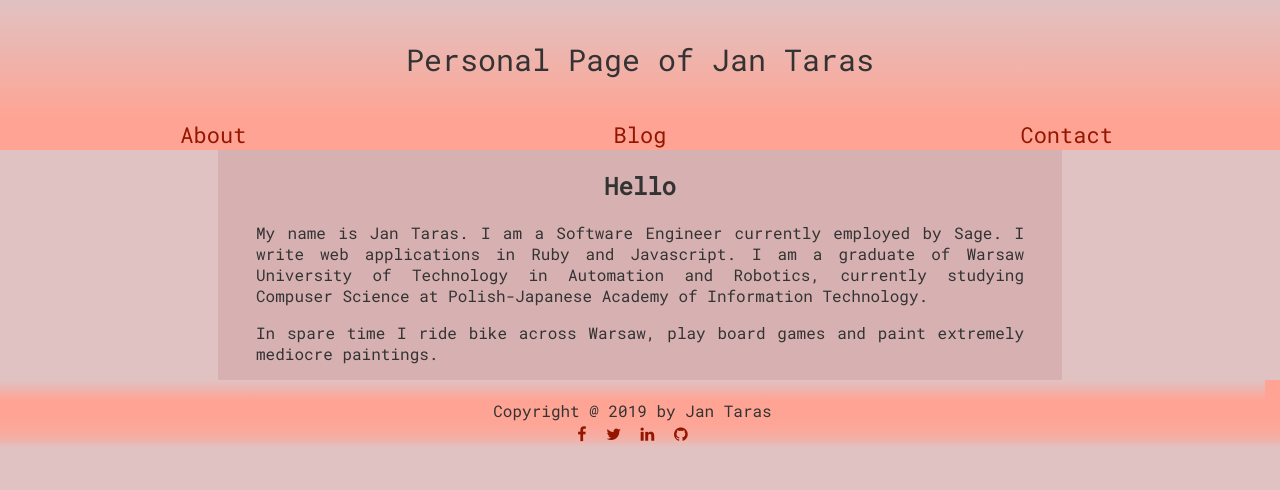
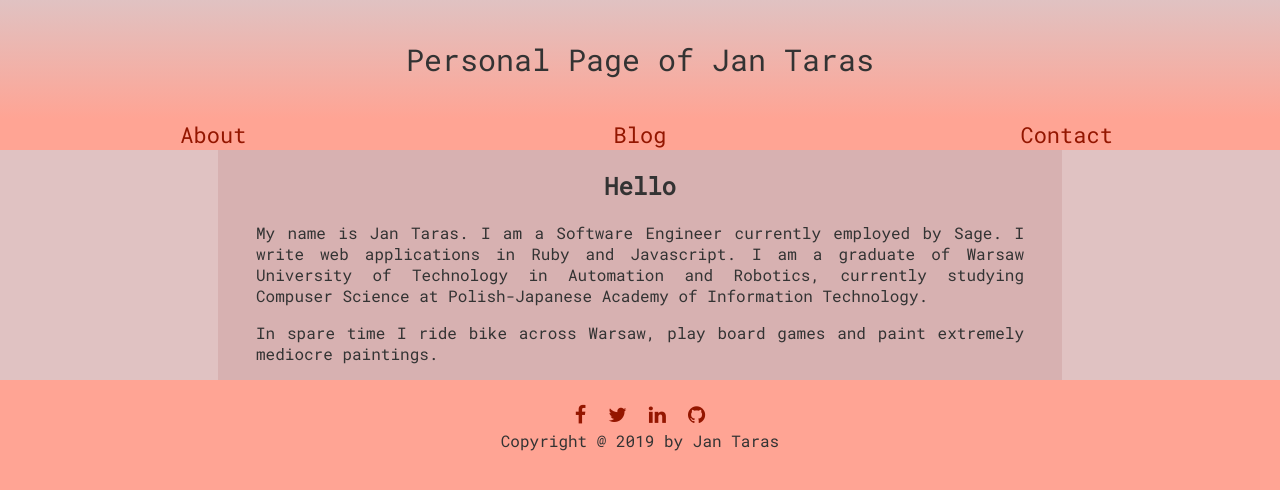
Before and after one commit to TarasJan/TarasJan.github.io, a Jekyll site: the page built from index.md, in a window 1280 px wide. Shown: the top 490 px of the page. Built offline with Jekyll 4.4.1, drawn with Linux system fonts in a browser that asks for light colours.

Commit message:
[Page] Minor improvements

```diff
--- a/jantar-theme/_includes/footer.html
+++ b/jantar-theme/_includes/footer.html
@@ -1,10 +1,10 @@
 <footer class='footer'>
     <span class="buffer-footer"></span>
-    <span>Copyright @ 2019 by Jan Taras</span>
-    <span>
+    <span class="link-bar">
         <a href="https://www.facebook.com/{{ site.facebook_username }}" class="fa fa-facebook link"></a>
         <a href="https://twitter.com/{{ site.twitter_username }}" class="fa fa-twitter link"></a>
         <a href="https://www.linkedin.com/in/{{ site.linkedin_username }}" class="fa fa-linkedin link"></a>
         <a href="https://github.com/{{ site.github_username }}" class="fa fa-github link"></a>
     </span>
+    <span>Copyright @ 2019 by Jan Taras</span>
 </footer>
--- a/jantar-theme/_sass/base.scss
+++ b/jantar-theme/_sass/base.scss
@@ -1,11 +1,10 @@
 body {
     margin: 0px auto;
     text-align: center;
-    background-color: $light_red;
+    background-color: $crimson;
     font-family: 'Roboto Mono', monospace;
     color: $dark_gray;
 }
-
 
 article p {
     text-align: justify;
--- a/jantar-theme/_sass/footer.scss
+++ b/jantar-theme/_sass/footer.scss
@@ -1,15 +1,20 @@
 
 footer {
-    background-image: linear-gradient($crimson,90%, $light_red);
+    background-color: $crimson;
     display: grid;
-    padding: 0px 15px 0px 0px;
 
     .buffer-footer {
-        background-image: linear-gradient($light_red, $crimson);
         height: 20px;
+    }
+
+    .link-bar {
+        font-size: 20px;
     }
 }
 
 .fa.link {
-    padding: 5px;
+    margin: 5px;
+    &:hover {
+        -webkit-transform: scale(1.4);
+    }
 }
--- a/jantar-theme/_sass/jantar-theme.scss
+++ b/jantar-theme/_sass/jantar-theme.scss
@@ -12,7 +12,7 @@ table {
 .main_block {
     display: flex;
     align-items: stretch;
-
+    background-color: $light_red;
     article {
         margin: 0px auto;
         width: 60%;
```
